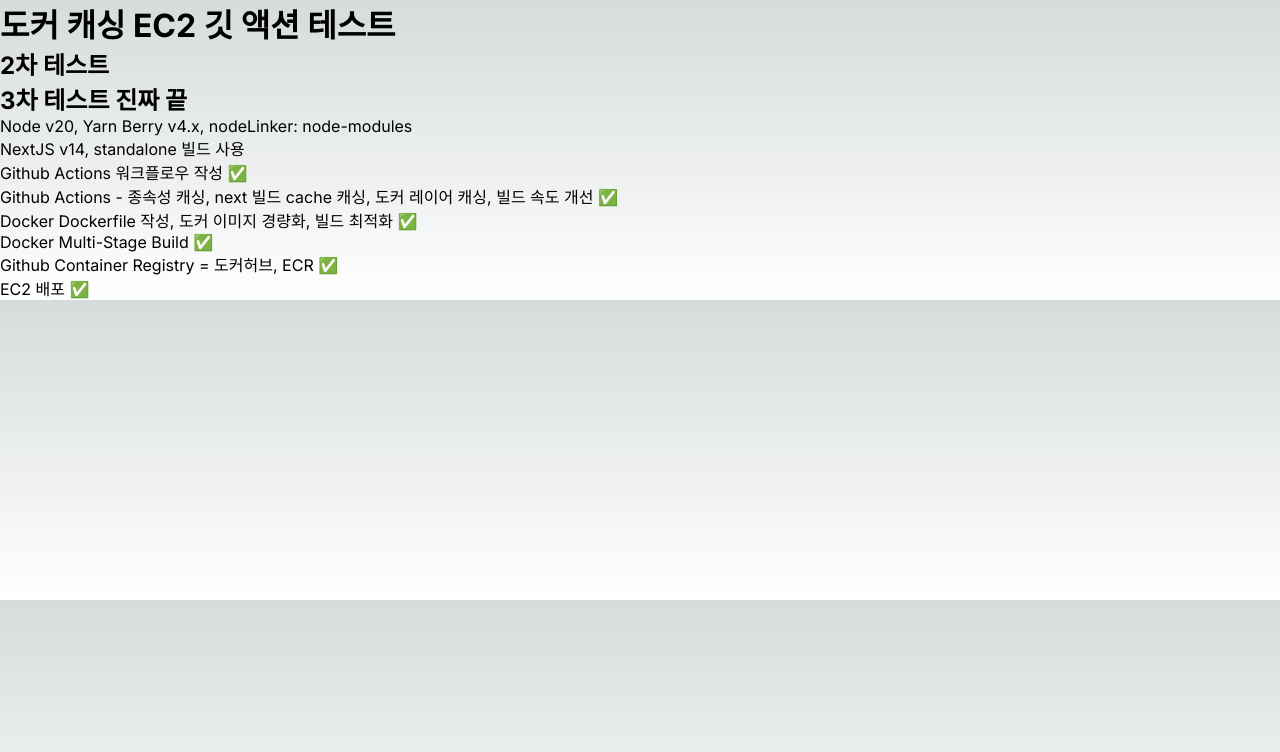
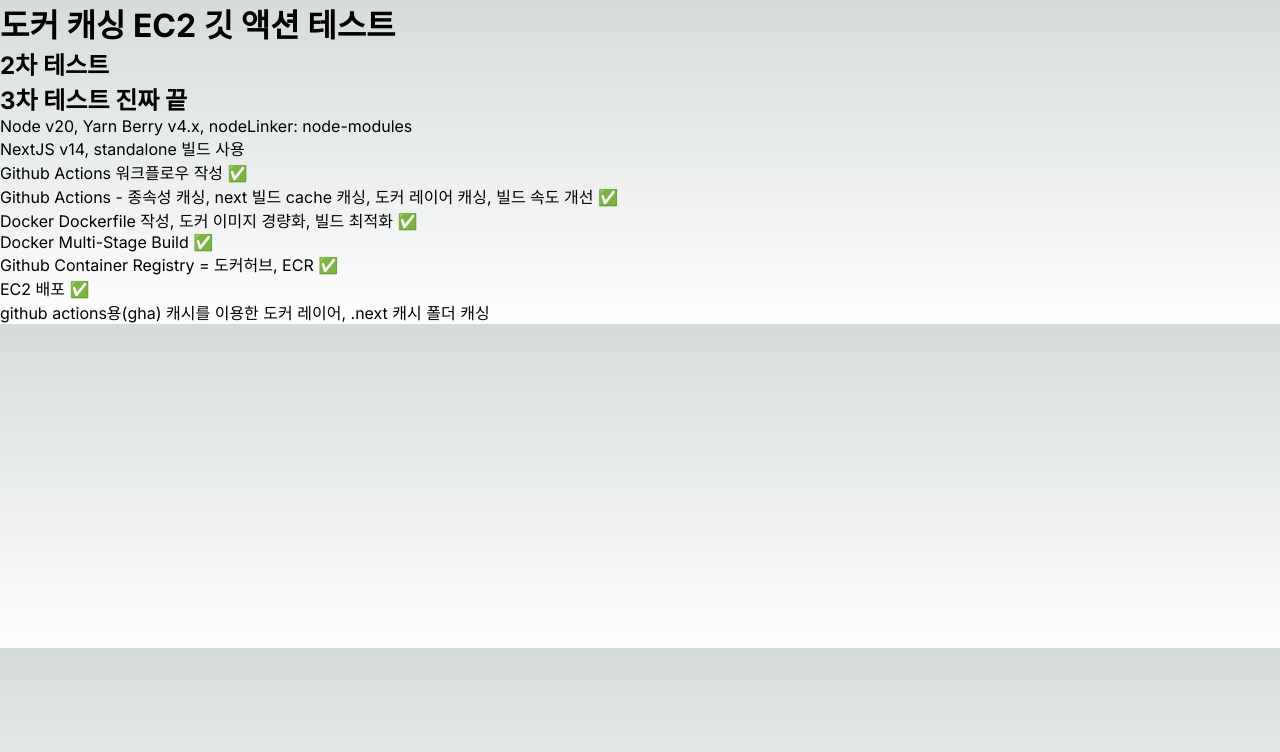
Before and after one commit to yhwabillie/next-ec2-docker-deploy-test, a Next.js app: page / in a window 1280 px wide. Shown: the top 752 px of the page. Built offline with nearby package versions, Linux system fonts and the light colour scheme.

Commit message:
캐싱 테스트

```diff
--- a/app/page.tsx
+++ b/app/page.tsx
@@ -19,6 +19,9 @@
         <li>Docker Multi-Stage Build ✅</li>
         <li>Github Container Registry = 도커허브, ECR ✅</li>
         <li>EC2 배포 ✅</li>
+        <li>
+          github actions용(gha) 캐시를 이용한 도커 레이어, .next 캐시 폴더 캐싱
+        </li>
       </ul>
     </main>
   );
```
